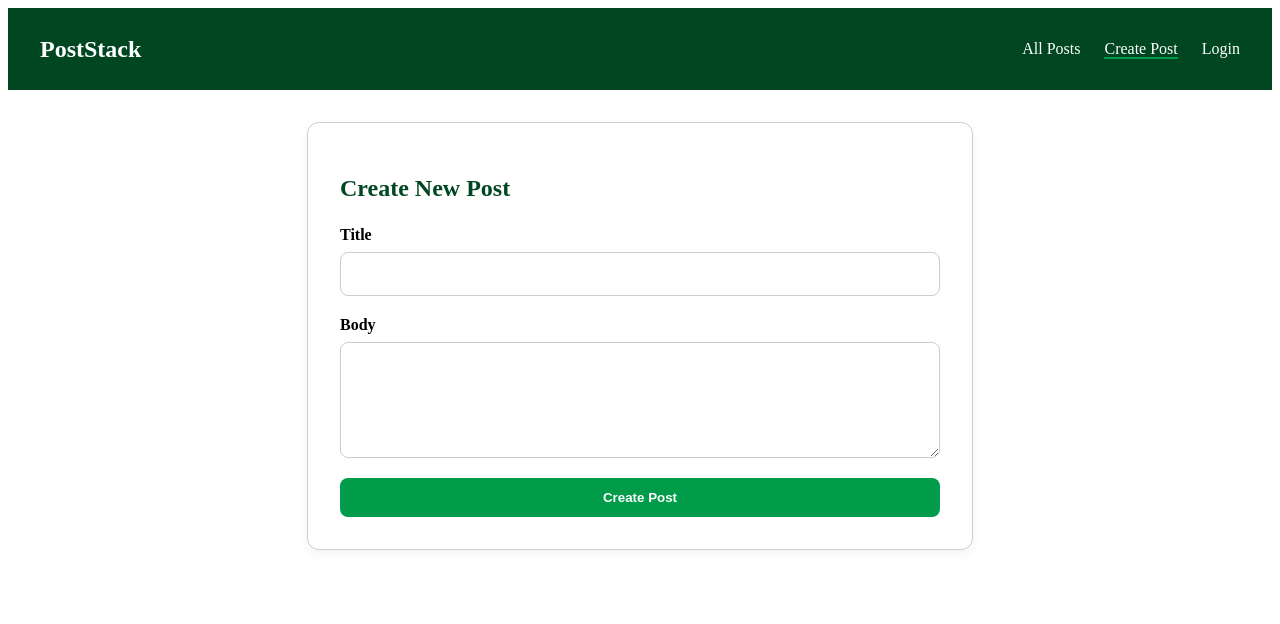
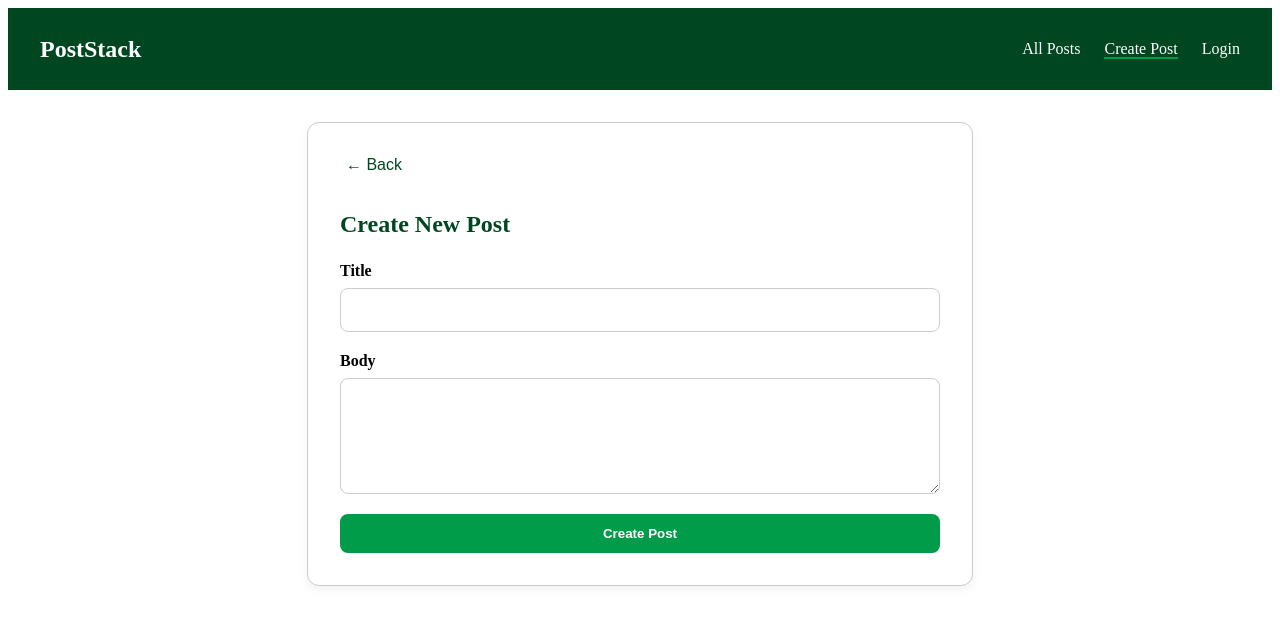
Before and after one commit to Esihackman/poststack-app, an Angular app: page /create in a window 1280 px wide. Shown: the top 624 px of the page. Built offline with nearby package versions, Linux system fonts and the light colour scheme.

Commit message:
updated the navbar links

```diff
--- a/src/app/components/navbar/navbar.component.scss
+++ b/src/app/components/navbar/navbar.component.scss
@@ -12,6 +12,7 @@
       font-size: 1.5rem;
       text-decoration: none;
       font-weight: bold;
+      cursor: pointer; // added
     }
   }
 
@@ -25,6 +26,7 @@
         color: white;
         text-decoration: none;
         font-size: 1rem;
+        cursor: pointer; // added
       }
 
       &.active a {
--- a/src/app/components/navbar/navbar.component.ts
+++ b/src/app/components/navbar/navbar.component.ts
@@ -1,8 +1,10 @@
 import { Component } from '@angular/core';
-import { Router } from '@angular/router';
+import { Router, RouterModule } from '@angular/router';
 
 @Component({
   selector: 'app-navbar',
+  standalone: true,
+  imports: [RouterModule],
   templateUrl: './navbar.component.html',
   styleUrls: ['./navbar.component.scss']
 })
--- a/src/app/components/post-create/post-create.component.html
+++ b/src/app/components/post-create/post-create.component.html
@@ -1,4 +1,5 @@
 <div class="create-post-card">
+   <button class="back-button" (click)="goBack()">← Back</button>
   <h2>Create New Post</h2>
 
   <form [formGroup]="postForm" (ngSubmit)="onSubmit()">
--- a/src/app/components/post-create/post-create.component.ts
+++ b/src/app/components/post-create/post-create.component.ts
@@ -3,7 +3,7 @@ import { FormBuilder, FormGroup, Validators, ReactiveFormsModule } from '@angula
 import { Router } from '@angular/router';
 import { PostService } from '../../services/post.service';
 import { CommonModule } from '@angular/common';
-
+import { Location } from '@angular/common';
 @Component({
   selector: 'app-post-create',
   standalone: true,
@@ -19,7 +19,8 @@ export class PostCreateComponent {
   constructor(
     private fb: FormBuilder,
     private postService: PostService,
-    private router: Router
+    private router: Router,
+     private location: Location
   ) {
     this.postForm = this.fb.group({
       title: '',
@@ -43,5 +44,9 @@ export class PostCreateComponent {
         this.isSubmitting = false;
       }
     });
+
+  }
+  goBack(): void {
+    this.location.back();
   }
 }
--- a/src/app/components/post-detail/post-detail.component.html
+++ b/src/app/components/post-detail/post-detail.component.html
@@ -1,4 +1,8 @@
+
+
 <div class="post-detail-wrapper" *ngIf="post; else loadingOrError">
+  <button class="back-button" (click)="goBack()">← Back</button>
+
   <div class="post-card">
     <h2 class="post-title">{{ post.title }}</h2>
     <p class="post-body">{{ post.body }}</p>
--- a/src/app/components/post-detail/post-detail.component.ts
+++ b/src/app/components/post-detail/post-detail.component.ts
@@ -3,12 +3,13 @@ import { ActivatedRoute } from '@angular/router';
 import { CommonModule } from '@angular/common';
 import { PostService } from '../../services/post.service';
 import { Post } from '../../models/post.model';
-import { HttpClientModule } from '@angular/common/http';
+
+import { Location } from '@angular/common';
 
 @Component({
   selector: 'app-post-detail',
   standalone: true,
-  imports: [CommonModule, HttpClientModule],
+  imports: [CommonModule, ],
   templateUrl: './post-detail.component.html',
   styleUrls: ['./post-detail.component.scss']
 })
@@ -19,7 +20,8 @@ export class PostDetailComponent implements OnInit {
 
   constructor(
     private route: ActivatedRoute,
-    private postService: PostService
+    private postService: PostService,
+     private location: Location
   ) {}
 
   ngOnInit(): void {
@@ -34,4 +36,7 @@ export class PostDetailComponent implements OnInit {
       error: () => this.error = 'Failed to load comments.'
     });
   }
+  goBack(): void {
+    this.location.back();
+  }
 }
--- a/src/app/components/post-edit/post-edit.component.html
+++ b/src/app/components/post-edit/post-edit.component.html
@@ -1,5 +1,6 @@
 <div class="edit-container">
   <h2>Edit Post</h2>
+<button class="back-button" (click)="goBack()">← Back</button>
 
   <form [formGroup]="postForm" (ngSubmit)="onSubmit()" class="edit-form">
     <div class="form-group">
--- a/src/app/components/post-edit/post-edit.component.ts
+++ b/src/app/components/post-edit/post-edit.component.ts
@@ -6,7 +6,7 @@ import { FormBuilder, FormGroup, Validators } from '@angular/forms';
 import { CommonModule } from '@angular/common';
 import { RouterModule } from '@angular/router';
 import { ReactiveFormsModule } from '@angular/forms';
-
+import { Location } from '@angular/common';
 @Component({
   selector: 'app-post-edit',
   standalone: true,
@@ -23,7 +23,8 @@ export class PostEditComponent implements OnInit {
     private route: ActivatedRoute,
     private router: Router,
     private postService: PostService,
-    private fb: FormBuilder
+    private fb: FormBuilder,
+    private location: Location
   ) {}
 
   ngOnInit(): void {
@@ -49,4 +50,8 @@ export class PostEditComponent implements OnInit {
       this.router.navigate(['/posts']);
     });
   }
+  goBack(): void {
+  this.location.back();
 }
+
+}
--- a/src/styles.scss
+++ b/src/styles.scss
@@ -1 +1,14 @@
 /* You can add global styles to this file, and also import other style files */
+.back-button {
+  background-color: transparent;
+  border: none;
+  color: #004721;
+  font-size: 1rem;
+  cursor: pointer;
+  margin-bottom: 1rem;
+  display: inline-block;
+
+  &:hover {
+    text-decoration: underline;
+  }
+}
```
